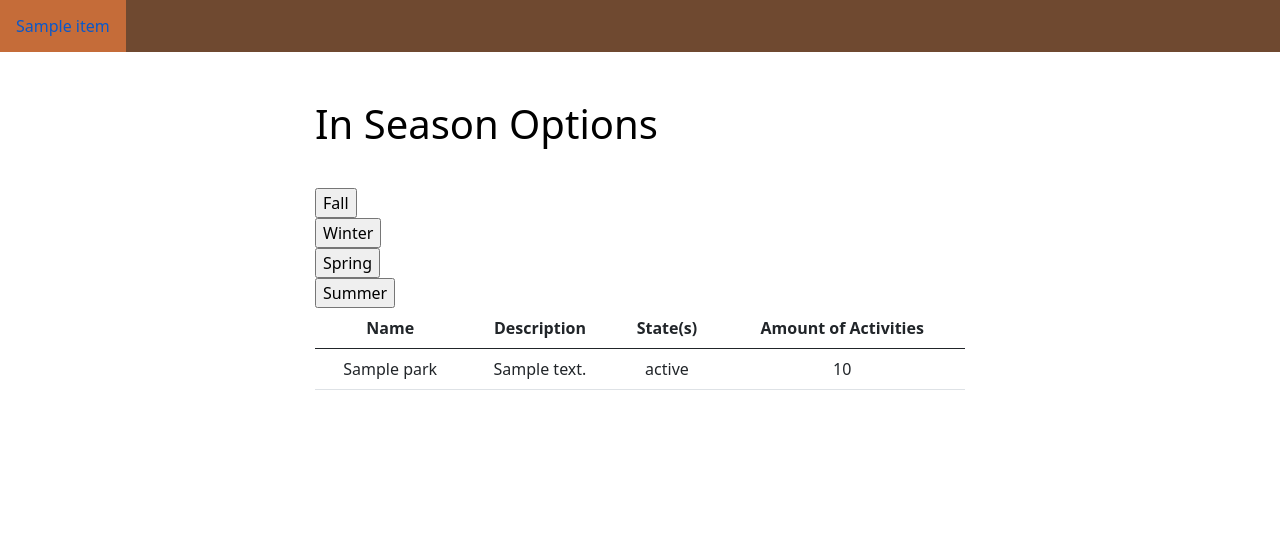
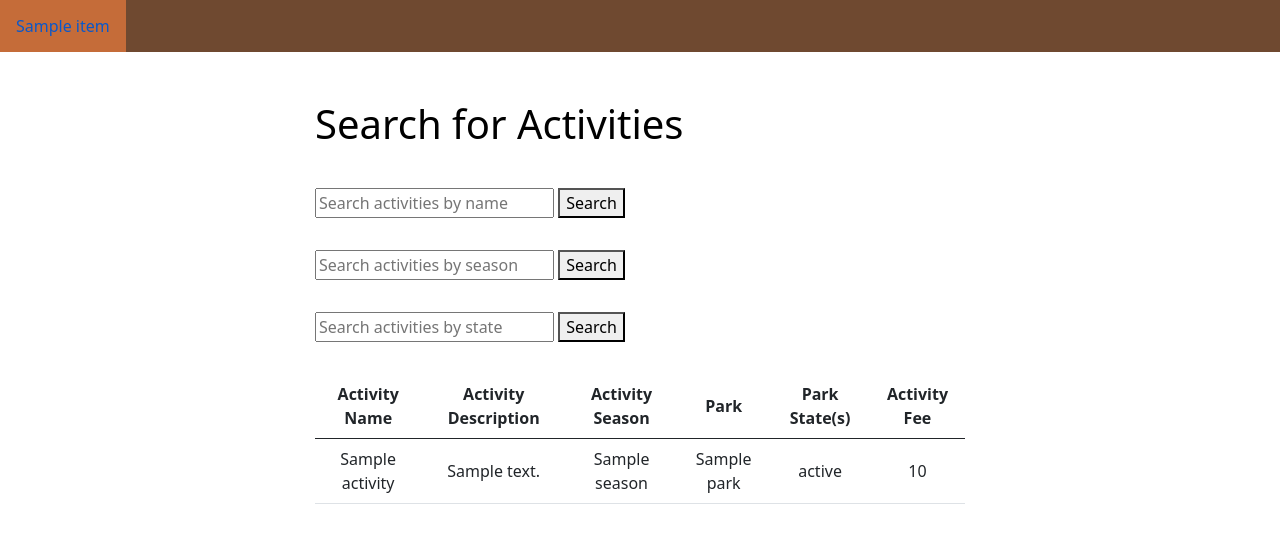
Before and after one commit to mvilsoet/NPS-Advisor, a Flask app: template npsadvisor/app/templates/activities.html in a window 1280 px wide. Shown: the top 543 px of the page. Run offline with Flask 2, Linux system fonts and the light colour scheme; the template is opened without the code that fills it: most values are stand-ins (such as "Sample title", 1, 10 or a date in 2020); parts of the project's set-up code (start-up, migrations or seed data) failed here and were passed over.

Commit message:
Changes related to the activities and amenities pages

```diff
--- a/npsadvisor/app/routes.py
+++ b/npsadvisor/app/routes.py
@@ -8,6 +8,8 @@ nav = Navigation(app)
 nav.Bar('top', [
     nav.Item('Home', 'homepage'),
     nav.Item('Events', 'events'),
+    nav.Item('Activities', 'activities'),
+    nav.Item('Amenities', 'amenities'),
     nav.Item('In Season', 'in_season')
 ])
 
@@ -27,14 +29,49 @@ def homepage():
     parks = db_helper.get_parks()
     return render_template("index.html", parks=parks) # name-db_helper()
 
+@app.route("/activities", methods=['GET', 'POST'])
+def activities():
+    if request.method == 'POST':
+        try:
+            request.form['state'] #1: if a state code was posted...
+        except:
+            try:
+                request.form['season']
+            except:
+                search_query = request.form['name'] #3: if a state wasn't posted... a park_name was, so use it
+                activity= db_helper.activities_by_name(search_query=search_query)
+            else:
+                search_query = request.form['season'] #3: if a state wasn't posted... a park_name was, so use it
+                activity = db_helper.activities_by_season(search_query=search_query)
+        else:
+            search_query = request.form['state'] #2: use it in the query
+            activity = db_helper.activities_by_state(search_query=search_query)
+
+        return render_template("activities.html", activities=activity)
+    activity = db_helper.get_activities()
+    return render_template("activities.html", activities=activity) # name-db_helper()
+
 @app.route("/in_season", methods=['GET', 'POST'])
 def in_season():
     if request.method == 'POST':
-        input = request.form['search']
-        parks = db_helper.in_season(input)
+
+        search_query = request.form['activities']
+        parks = db_helper.in_season_activities(input=search_query)
+
         return render_template("in_season.html", parks=parks)
     parks = db_helper.get_parks()
     return render_template("in_season.html", parks=parks) # name-db_helper()
+
+@app.route("/amenities", methods=['GET', 'POST'])
+def amenities():
+    if request.method == 'POST':
+
+        search_query = request.form['name']
+        amenities = db_helper.amenities_by_park(search_query=search_query)
+
+        return render_template("amenities.html", amenity=amenities)
+    amenities = db_helper.get_amenities()
+    return render_template("amenities.html", amenity=amenities) # name-db_helper()
 
 @app.route("/events", methods=['GET', 'POST'])
 def events():
--- a/npsadvisor/app/templates/activities.html
+++ b/npsadvisor/app/templates/activities.html
@@ -22,38 +22,42 @@
             {% endfor %}
         </ul>
         <main class="container extra-bottom">
-            <h1 class="mt-5">In Season Options</h1>
+            <h1 class="mt-5">Search for Activities</h1>
         </main>
-        <form class="container search-button" method="POST" action="">
-            <input type="submit" name="search" id="auto-search-season" value="Fall" />
+        <form class="container extra-bottom" method="post" action="" >
+            <input type="text" placeholder="Search activities by name" name="name">
+            <button type="submit">Search</button>
         </form>
-        <form class="container search-button" method="POST" action="">
-            <input type="submit" name="search" id="auto-search-season" value="Winter" />
+        <form class="container extra-bottom" method="post" action="" >
+            <input type="text" placeholder="Search activities by season" defaultValue="no_entry" list="seasons" name="season">
+            <button type="submit">Search</button>
         </form>
-        <form class="container search-button" method="POST" action="">
-            <input type="submit" name="search" id="auto-search-season" value="Spring" />
-        </form>
-        <form class="container search-button" method="POST" action="">
-            <input type="submit" name="search" id="auto-search-season" value="Summer" />
+        <form class="container extra-bottom" method="post" action="" >
+            <input type="text" placeholder="Search activities by state" defaultValue="no_entry" list="statelist" name="state">
+            <button type="submit">Search</button>
         </form>
         <div class="container table-responsive">
             <!-- Table-->
             <table class="table">
                 <thead> <!--Table metadata-->
                 <tr>
-                    <th class="Park Name">Name</th>
-                    <th class="Park Description">Description</th>
-                    <th class="Park State">State(s)</th>
-                    <th class="Park Activities">Amount of Activities</th>
+                    <th class="ACtivity Name">Activity Name</th>
+                    <th class="Activity Description">Activity Description</th>
+                    <th class="Activity Season">Activity Season</th>
+                    <th class="Park">Park</th>
+                    <th class="Park State">Park State(s)</th>
+                    <th class="Activity Fee">Activity Fee</th>
                 </tr>
                 </thead>
                 <tbody>
-                {% for park in parks %}
+                {% for activity in activities %}
                     <tr>
-                        <td>{{park.name}}</td>
-                        <td>{{park.description}}</td>
-                        <td>{{park.states}}</td>
-                        <td>{{park.amount}}</td>
+                        <td>{{activity.name}}</td>
+                        <td>{{activity.description}}</td>
+                        <td>{{activity.season}}</td>
+                        <td>{{activity.park}}</td>
+                        <td>{{activity.state}}</td>
+                        <td>{{activity.fee}}</td>
                     </tr>
                 {% endfor %}
                 </tbody>
```
Also changed, not shown: other parts of npsadvisor/app/templates/activities.html (+60 -0 lines), npsadvisor/app/database.py (+129 -2 lines), npsadvisor/app/templates/in_season.html (+12 -12 lines).
